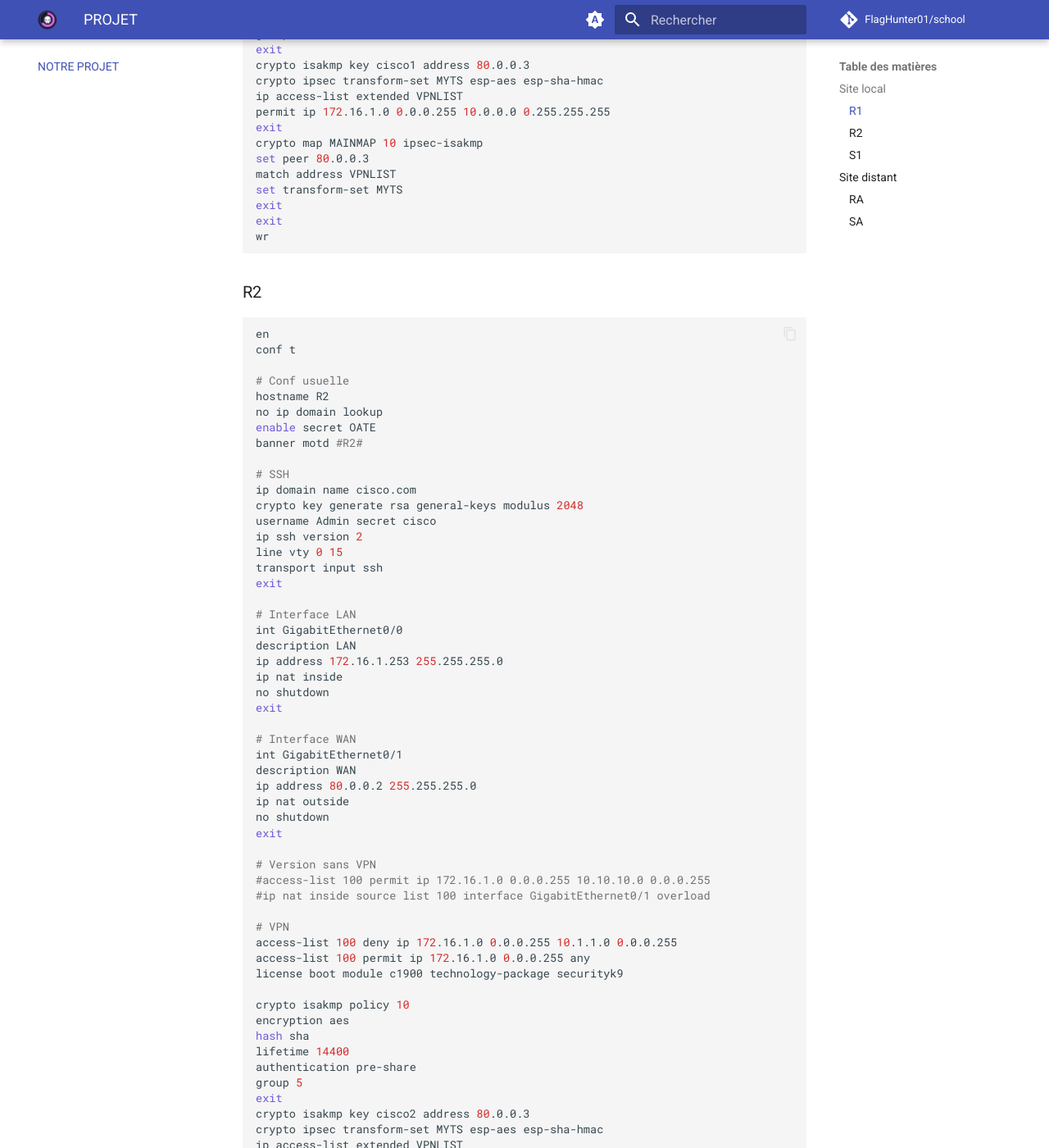
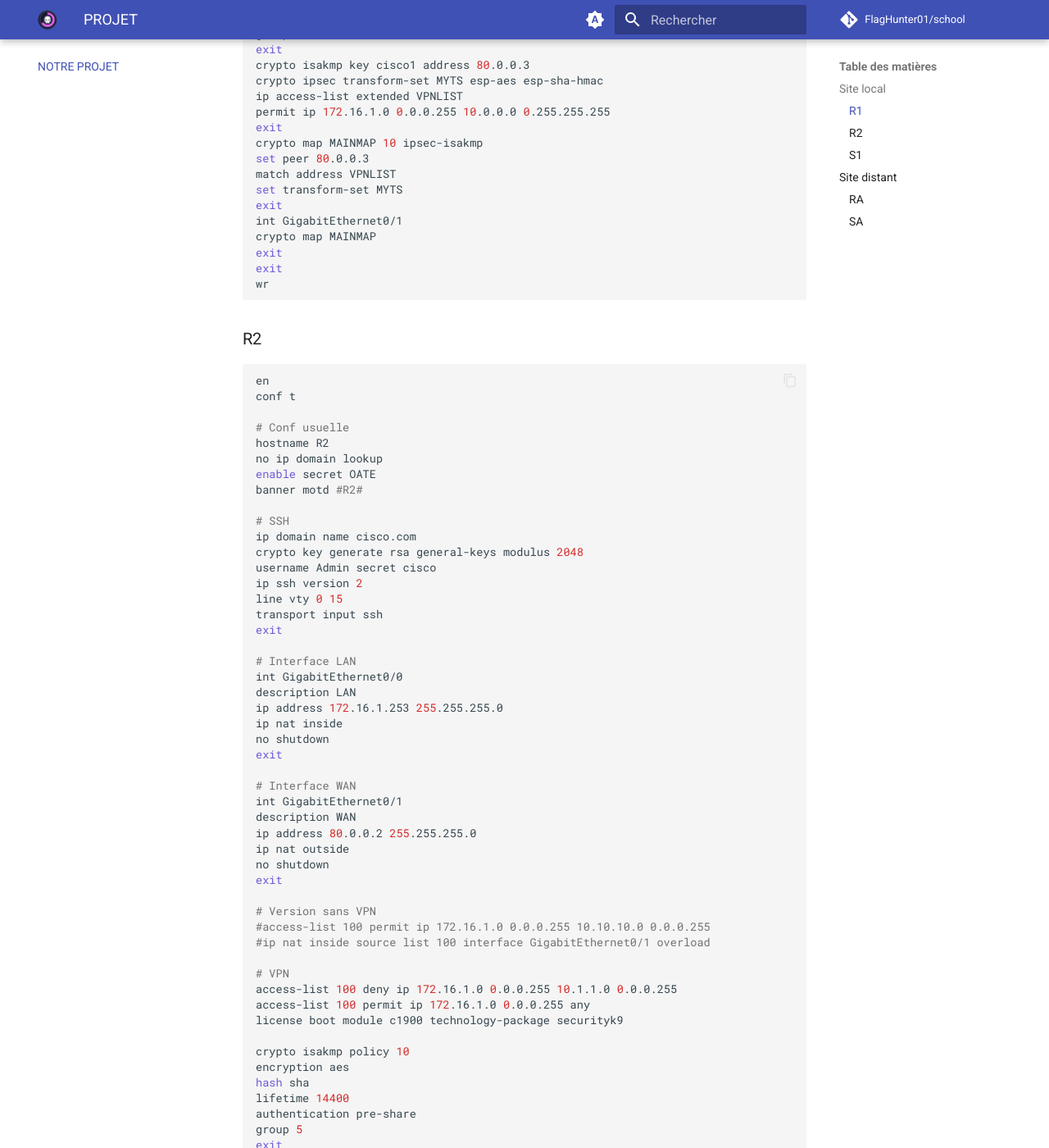
Before and after one commit to FlagHunter01/school, an MkDocs documentation site: the page built from docs/projet.md, in a window 1280 px wide and 1400 px high, scrolled down 1295 px. Shown: the whole window at 82% size. Built offline with MkDocs 1.6.1 and Material for MkDocs 9.7.7, drawn with Linux system fonts in a browser that asks for light colours; comment, search, counter and statistics services are not loaded; some of the changed text lies outside the part shown.

Commit message:
Ajout cryptomap sur interfaces

````diff
--- a/docs/projet.md
+++ b/docs/projet.md
@@ -70,6 +70,9 @@ set peer 80.0.0.3
 match address VPNLIST
 set transform-set MYTS
 exit
+int GigabitEthernet0/1
+crypto map MAINMAP
+exit
 exit
 wr
 ```
@@ -136,6 +139,9 @@ crypto map MAINMAP 10 ipsec-isakmp
 set peer 80.0.0.3
 match address VPNLIST
 set transform-set MYTS
+exit
+int GigabitEthernet0/1
+crypto map MAINMAP
 exit
 exit
 wr
@@ -258,6 +264,9 @@ set peer 80.0.0.2
 match address VPNLIST
 set transform-set MYTS
 exit
+int GigabitEthernet0/1
+crypto map MAINMAP
+exit
 exit
 wr
 ```
````
